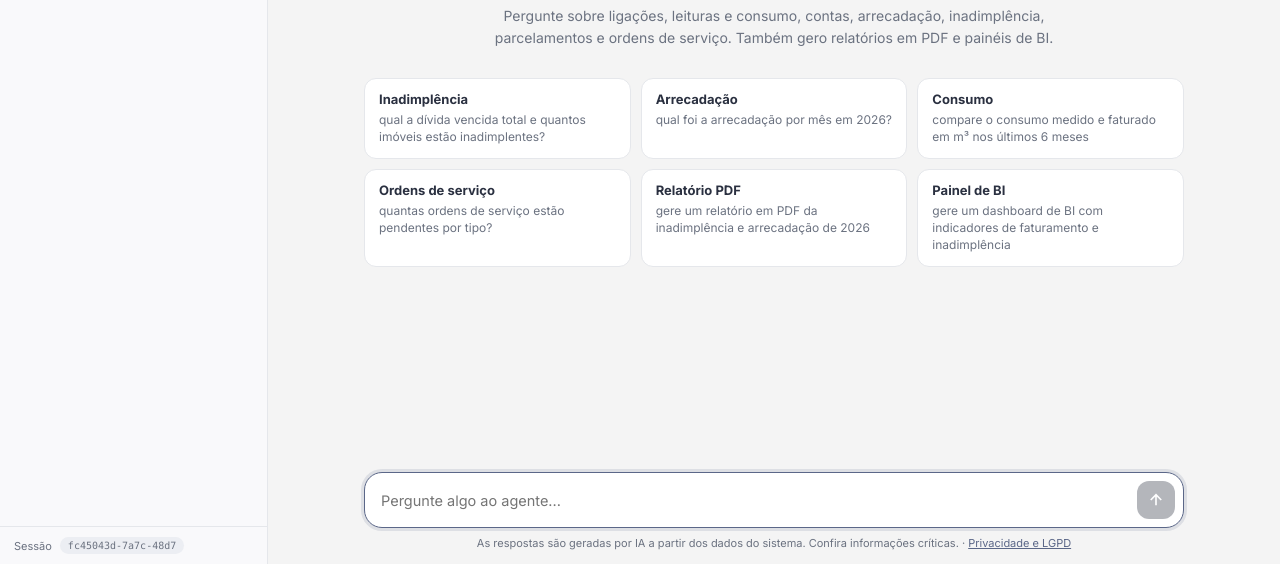
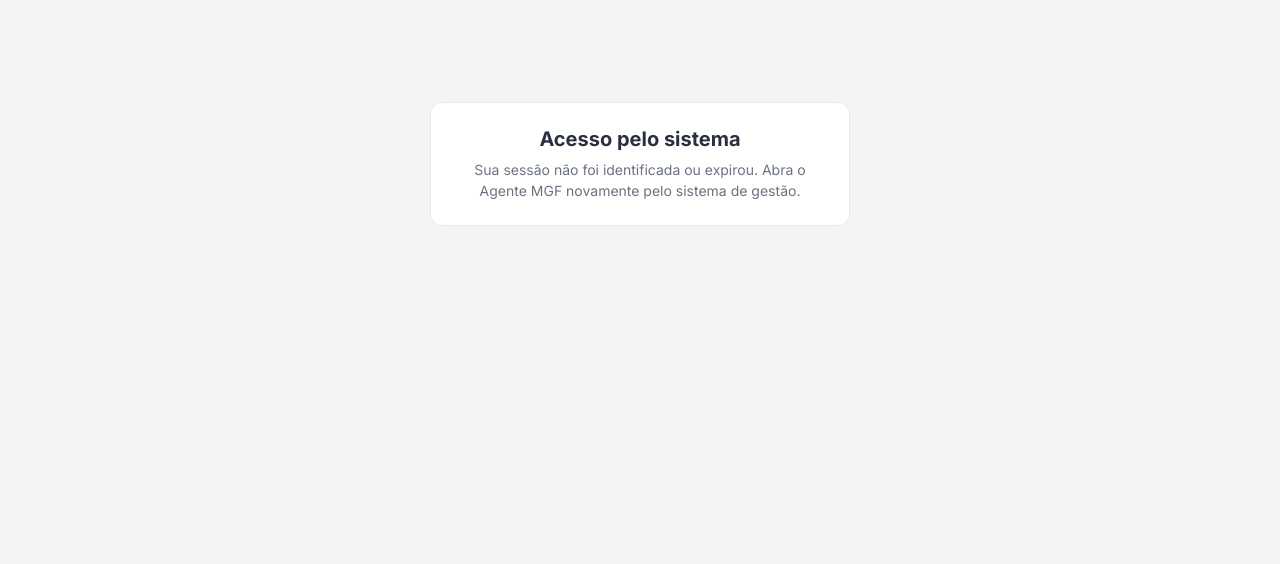
Before and after one commit to kvvv1/ChatbotAutoatendimentoMGF, a website: page painel-atendimento/agente/index.html in a window 1280 px wide. Shown: the part 236-800 px from the top of the page. Drawn offline with Linux system fonts and the light colour scheme.

Commit message:
feat: acesso ao agente somente com token assinado do sistema

```diff
--- a/painel-atendimento/agente/agente.config.js
+++ b/painel-atendimento/agente/agente.config.js
@@ -14,6 +14,8 @@
   chamadoAbrirEndpoint: 'https://n8n.webcidadao.com.br/webhook/mgf-chamado-abrir',
   chamadoConsultarEndpoint: 'https://n8n.webcidadao.com.br/webhook/mgf-chamado-consultar',
   chamadoAtualizarEndpoint: 'https://n8n.webcidadao.com.br/webhook/mgf-chamado-atualizar',
+  // Tela só abre com token assinado do sistema (?token=); os webhooks exigem o mesmo token
+  exigirLogin: true,
   rotaLimite: 15,
   // Opções do filtro "Tipo de serviço" no cartão de rota (vazio = todos os tipos)
   tiposServicoOs: ['Corte', 'Religação', 'Vazamento', 'Troca de hidrômetro', 'Revisão de leitura', 'Ligação nova', 'Falta d\'água', 'Desobstrução de esgoto'],
--- a/painel-atendimento/agente/agente.css
+++ b/painel-atendimento/agente/agente.css
@@ -400,6 +400,11 @@
 /* Cartão: acompanhamento */
 .ch-refresh { min-height: 32px; flex: none; }
 .ch-sec { display: grid; gap: 8px; min-width: 0; }
+.acesso-bloqueado { position: fixed; inset: 0; z-index: 1000; display: flex; align-items: center; justify-content: center; padding: 16px; background: var(--bg, #f3f3f3); }
+.acesso-bloqueado.hidden { display: none; }
+.acesso-caixa { max-width: 420px; padding: 24px; text-align: center; background: #fff; border: 1px solid var(--line); border-radius: 12px; }
+.acesso-caixa h1 { margin: 0 0 8px; font-size: 20px; color: var(--primary); }
+.acesso-caixa p { margin: 0; font-size: 14px; line-height: 1.5; color: var(--text-soft); }
 .ch-status { border-top: 1px dashed var(--line); padding-top: 6px; }
 .ch-status summary { cursor: pointer; font-size: 13px; font-weight: 600; color: var(--primary); }
 .ch-status-form { display: grid; gap: 8px; margin-top: 8px; }
--- a/painel-atendimento/agente/agente.js
+++ b/painel-atendimento/agente/agente.js
@@ -67,7 +67,13 @@
     } catch (e) { return doToken; }
   }
   const operador = carregarOperador();
-  if (operador) ctx.usuario = operador.email || operador.id || operador.nome;
+  const identidadeOperador = () => (operador ? operador.email || operador.id || operador.nome : '');
+  if (operador) ctx.usuario = identidadeOperador();
+  // Sem sessão assinada a tela não abre: os webhooks recusariam tudo mesmo (quem decide é o servidor)
+  if (ctx.exigirLogin !== false && !(operador && operador.token)) {
+    const aviso = document.getElementById('acesso-bloqueado');
+    if (aviso) aviso.classList.remove('hidden');
+  }
 
   // ---- Identidade estável do usuário ----
   // ctx.usuario vem do token do iframe, de ?usuario= ou do postMessage; sem ele, usa um id anônimo persistente.
@@ -83,6 +89,7 @@
     return h.slice(0, 8) + '-' + h.slice(8, 12) + '-' + h.slice(12, 16) + '-' + h.slice(16, 20) + '-' + h.slice(20);
   }
   function currentUser() {
+    if (operador) return identidadeOperador(); // o postMessage não troca a identidade do token
     if (ctx.usuario) return String(ctx.usuario);
     if (anonUser) return anonUser;
     try { anonUser = localStorage.getItem(USER_KEY); } catch (e) { anonUser = null; }
@@ -133,7 +140,9 @@
   };
 
   // ---- Estado ----
-  const storageKey = (ctx.storageKey || 'mgf-agente-iam') + ':v1';
+  // Histórico separado por operador: no mesmo computador, um atendente não vê a conversa do outro
+  const escopoOperador = operador ? ':' + identidadeOperador() : '';
+  const storageKey = (ctx.storageKey || 'mgf-agente-iam') + escopoOperador + ':v1';
   const pdfStore = new Map(); // PDFs ficam só em memória (não cabem no localStorage)
   let state = load();
   let sending = null; // { controller, convId }
@@ -631,6 +640,7 @@
     const payload = {
       sigla: ctx.sigla, sistema: ctx.sigla, sistemaNome: ctx.sistemaNome, schema: ctx.schema,
       entidade: ctx.entidade, municipio: ctx.municipio, username: currentUser(),
+      tokenOperador: operador && operador.token ? operador.token : undefined,
       mensagem: text, sessionId, historico: historico || []
     };
     if (mode) payload.formatoSaida = mode;
@@ -806,7 +816,8 @@
     const timer = setTimeout(() => controller.abort(), timeoutMs || 45000);
     let res;
     try {
-      res = await fetch(url, { method: 'POST', headers: { 'Content-Type': 'application/json' }, body: JSON.stringify(body), signal: controller.signal });
+      const comToken = { ...body, tokenOperador: operador && operador.token ? operador.token : undefined };
+      res = await fetch(url, { method: 'POST', headers: { 'Content-Type': 'application/json' }, body: JSON.stringify(comToken), signal: controller.signal });
     } catch (e) {
       if (e && e.name === 'AbortError') throw new Error('O serviço demorou demais para responder. Tente novamente.');
       throw new Error('Não foi possível conectar ao ' + nome + '. Ele pode estar indisponível no momento ou sua conexão caiu.');
@@ -1484,7 +1495,7 @@
     const nome = 'serviço de chamados';
     const p = callService(ctx.chamadoAbrirEndpoint, {
       schema: ctx.schema, usuario: currentUser(), matricula: Number(d.matricula), tipo: d.tipo,
-      descricao: d.descricao.trim(), contato: d.contato.trim() || null, tokenOperador: operador && operador.token ? operador.token : undefined
+      descricao: d.descricao.trim(), contato: d.contato.trim() || null
     }, 45000, nome).then(res => readJson(res, nome)).then(j => {
       if (j.ok !== true || j.protocolo == null || j.protocolo === '') throw new Error(j.mensagem || 'O registro do chamado não foi confirmado pelo serviço. Tente novamente.');
       return j;
@@ -1690,7 +1701,7 @@
       const nome = 'serviço de chamados';
       try {
         const res = await callService(ctx.chamadoAtualizarEndpoint, {
-          schema: ctx.schema, usuario: currentUser(), tokenOperador: operador.token, protocolo: c.protocolo, status: novo, observacao: obs || null
+          schema: ctx.schema, usuario: currentUser(), protocolo: c.protocolo, status: novo, observacao: obs || null
         }, 45000, nome);
         const j = await readJson(res, nome);
         if (j.ok !== true) throw new Error(j.mensagem || 'A mudança de status não foi confirmada pelo serviço.');
@@ -1831,7 +1842,7 @@
   // ---- Autocompletar do campo de pergunta (combobox ARIA) ----
   // Fontes, nesta ordem: perguntas já feitas pelo usuário (localStorage), catálogo do config e modelos com entidades.
   const AC_MIN = 3, AC_MAX = 6, AC_DEBOUNCE = 150;
-  const ASKED_KEY = (ctx.storageKey || 'mgf-agente-iam') + ':perguntas:v1';
+  const ASKED_KEY = (ctx.storageKey || 'mgf-agente-iam') + escopoOperador + ':perguntas:v1';
   const ASKED_MAX = 100;
   const STOP = new Set(['a', 'o', 'e', 'as', 'de', 'da', 'do', 'das', 'dos', 'em', 'no', 'na', 'nos', 'nas', 'um', 'uma', 'por', 'para', 'pra', 'com', 'que', 'qual', 'quais', 'me', 'se', 'ao']);
   const SRC_LABEL = { recente: 'Recente', catalogo: 'Sugestão', modelo: 'Modelo' };
--- a/painel-atendimento/agente/index.html
+++ b/painel-atendimento/agente/index.html
@@ -74,6 +74,14 @@
   </div>
   <div class="toast" id="toast" role="status"></div>
 
+  <!-- Sem sessão assinada do sistema hospedeiro -->
+  <div class="acesso-bloqueado hidden" id="acesso-bloqueado" role="alertdialog" aria-modal="true" aria-labelledby="acesso-titulo" aria-describedby="acesso-texto">
+    <div class="acesso-caixa">
+      <h1 id="acesso-titulo">Acesso pelo sistema</h1>
+      <p id="acesso-texto">Sua sessão não foi identificada ou expirou. Abra o Agente MGF novamente pelo sistema de gestão.</p>
+    </div>
+  </div>
+
   <!-- Modal: enviar 2ª via por WhatsApp -->
   <div class="modal-backdrop hidden" id="wa-modal">
     <div class="modal" role="dialog" aria-modal="true" aria-labelledby="wa-title" aria-describedby="wa-desc">
```
